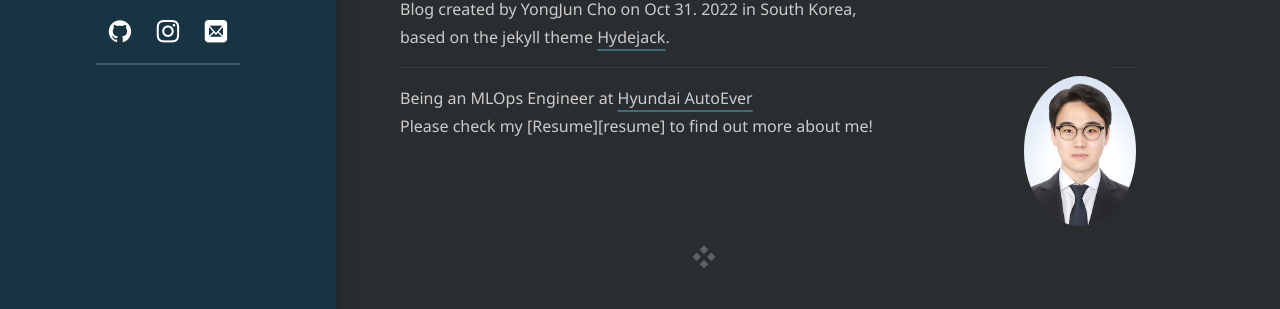
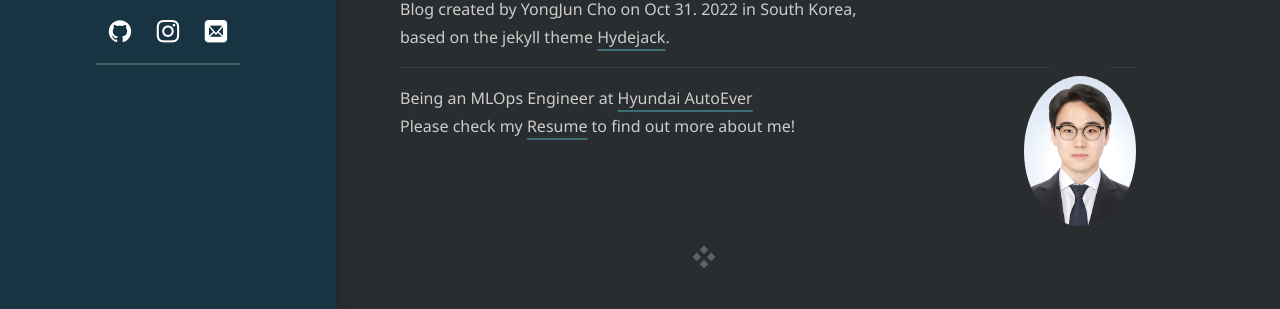
Before and after one commit to yongjunism/yongjunism.github.io, a Jekyll site: the page built from about.md, in a window 1280 px wide and 1190 px high. Shown: the part 624-933 px from the top of the window. Built offline with Jekyll 4.4.1, drawn with Linux system fonts in a browser that asks for light colours; cached includes are drawn as plain includes; nearby versions of some CDN libraries; some web fonts are replaced; library files that are not in the unit come from our copies; some of the changed lines change nothing that is shown.

Commit message:
Add resume link

```diff
--- a/_data/authors.yml
+++ b/_data/authors.yml
@@ -10,6 +10,8 @@ author1:
   about:             |
     Being an MLOps Engineer at [Hyundai AutoEver](https://www.hyundai-autoever.com/kor/main/index.do)<br>
     Please check my [Resume][resume] to find out more about me!<br>
+
+    [resume]: /resume/
 
   # This photo will be used in the about section
   picture:
```
